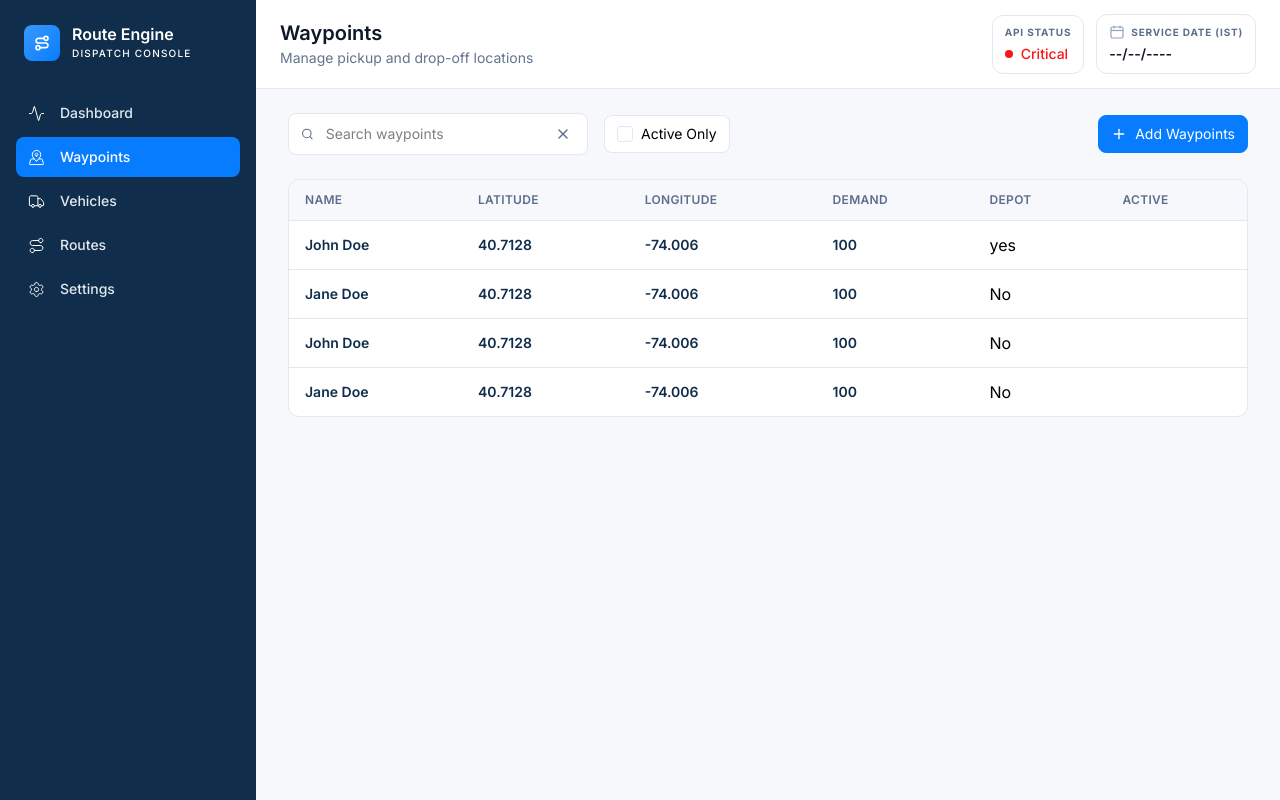
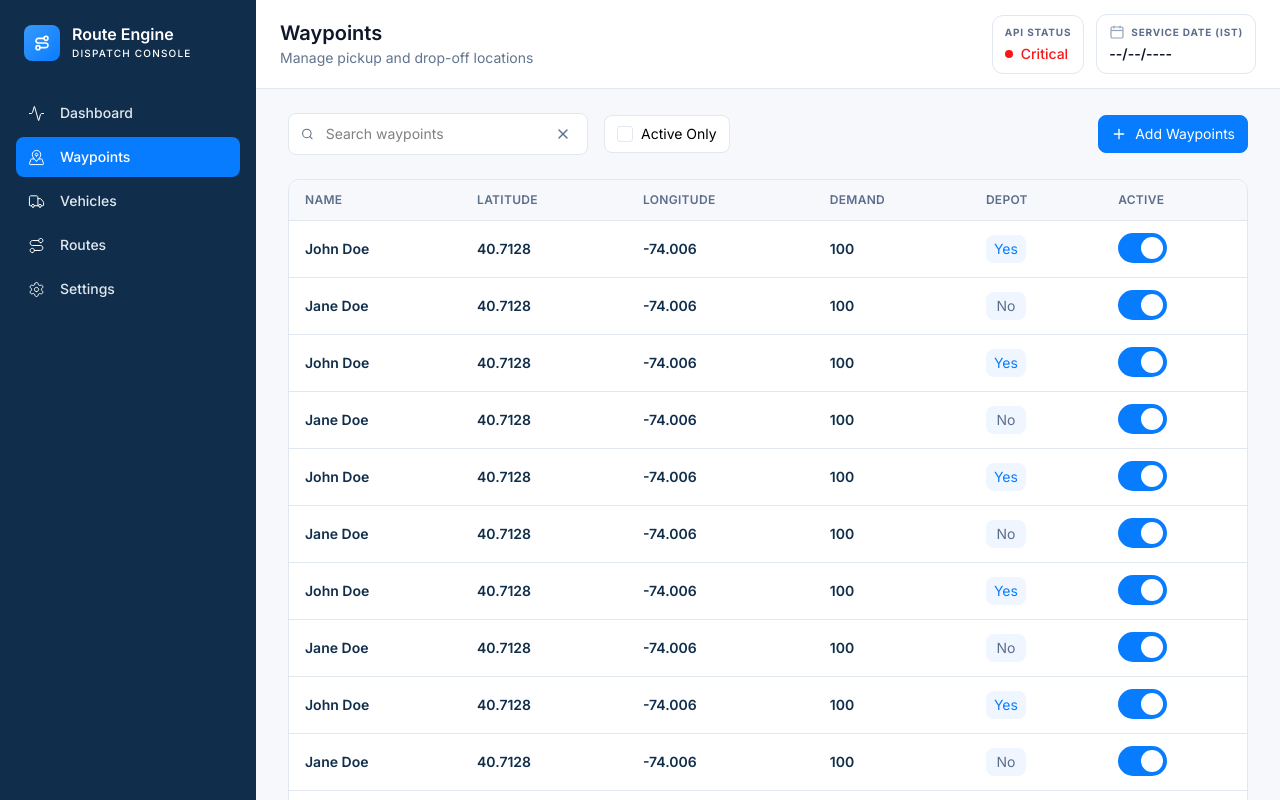
Before and after one commit to bugman-dev/route-admin, a React (Vite) app: page /dashboard in a window 1280 px wide. Both pictures are taken after a click on the button "Waypoints". Built offline with nearby package versions, Linux system fonts and the light colour scheme; no server answers.

Commit message:
Add chips and toggle

```diff
--- a/src/assets/colors/appColors.ts
+++ b/src/assets/colors/appColors.ts
@@ -16,6 +16,7 @@ const appColors = {
   secondaryRed: "#FFEFED",
   textGrey: "#5D6E8B",
   buttonHover: "#0151AB",
+  chipBackground: "#CBD5E1",
 };
 
 export default appColors;
--- /dev/null
+++ b/src/components/ToggleButton/index.tsx
@@ -0,0 +1,49 @@
+import appColors from "@ra/assets/colors/appColors";
+import { useState } from "react";
+
+const TRACK_WIDTH = 41;
+const THUMB_SIZE = 22;
+const THUMB_TRAVEL = TRACK_WIDTH - THUMB_SIZE;
+
+export default function ToggleButton({
+  isActive,
+  isDisabled = false,
+  onToggle,
+}: {
+  isActive: boolean;
+  onToggle: (isActive: boolean) => void;
+  isDisabled?: boolean;
+}) {
+  const [isActiveState, setIsActiveState] = useState(isActive);
+
+  const handleToggle = () => {
+    if (isDisabled) return;
+    const next = !isActiveState;
+    setIsActiveState(next);
+    onToggle(next);
+  };
+
+  return (
+    <button
+      type="button"
+      disabled={isDisabled}
+      className="w-fit min-w-[40px] rounded-full px-1 py-1 text-center text-sm"
+      style={{
+        backgroundColor: isActiveState ? appColors.primary : appColors.chipBackground,
+        color: appColors.textWhite,
+        transition: "background-color 200ms ease-in-out",
+      }}
+      onClick={handleToggle}
+    >
+      <div className="relative" style={{ width: TRACK_WIDTH, height: THUMB_SIZE }}>
+        <div
+          className="absolute top-0 left-0 aspect-square h-full shrink-0 rounded-full transition-transform duration-200 ease-in-out"
+          style={{
+            backgroundColor: appColors.textWhite,
+            transform: `translateX(${isActiveState ? THUMB_TRAVEL : 0}px)`,
+          }}
+        />
+      </div>
+    </button>
+  );
+}
--- /dev/null
+++ b/src/pages/Waypoints/mockdata.ts
@@ -0,0 +1,25 @@
+/** Row shape for the waypoints table (mock / list UI). */
+export interface WaypointTableRow {
+  id: string;
+  name: string;
+  latitude: number;
+  longitude: number;
+  demand: number;
+  depot: boolean;
+  active: boolean;
+}
+
+export const mockData: WaypointTableRow[] = [
+  { id: "1", name: "John Doe", latitude: 40.7128, longitude: -74.006, demand: 100, depot: true, active: true },
+  { id: "2", name: "Jane Doe", latitude: 40.7128, longitude: -74.006, demand: 100, depot: false, active: true },
+  { id: "3", name: "John Doe", latitude: 40.7128, longitude: -74.006, demand: 100, depot: true, active: true },
+  { id: "4", name: "Jane Doe", latitude: 40.7128, longitude: -74.006, demand: 100, depot: false, active: true },
+  { id: "5", name: "John Doe", latitude: 40.7128, longitude: -74.006, demand: 100, depot: true, active: true },
+  { id: "6", name: "Jane Doe", latitude: 40.7128, longitude: -74.006, demand: 100, depot: false, active: true },
+  { id: "7", name: "John Doe", latitude: 40.7128, longitude: -74.006, demand: 100, depot: true, active: true },
+  { id: "8", name: "Jane Doe", latitude: 40.7128, longitude: -74.006, demand: 100, depot: false, active: true },
+  { id: "9", name: "John Doe", latitude: 40.7128, longitude: -74.006, demand: 100, depot: true, active: true },
+  { id: "10", name: "Jane Doe", latitude: 40.7128, longitude: -74.006, demand: 100, depot: false, active: true },
+  { id: "11", name: "John Doe", latitude: 40.7128, longitude: -74.006, demand: 100, depot: true, active: true },
+  { id: "12", name: "Jane Doe", latitude: 40.7128, longitude: -74.006, demand: 100, depot: false, active: true },
+];
--- a/src/pages/Waypoints/waypoint.tsx
+++ b/src/pages/Waypoints/waypoint.tsx
@@ -5,8 +5,25 @@ import CheckBox from "@ra/components/CheckBox";
 import ButtonPrimary from "@ra/components/ButtonPrimary";
 import PlusIconBase from "@ra/assets/icons/PlusIconBase";
 import Table, { Column } from "@ra/components/Table";
+import { mockData, type WaypointTableRow } from "./mockdata";
+import appColors from "@ra/assets/colors/appColors";
+import ToggleButton from "@ra/components/ToggleButton";
 
 export default function Waypoint() {
+  const generateDepotChip = (isDepot: boolean) => {
+    return (
+      <div
+        className="rounded-lg px-2 py-1 text-sm w-fit min-w-[40px] text-center"
+        style={{
+          backgroundColor: appColors.primaryBackground,
+          color: isDepot ? appColors.primary : appColors.textGrey,
+        }}
+      >
+        {isDepot ? "Yes" : "No"}
+      </div>
+    );
+  };
+
   return (
     <div>
       <PageHeader
@@ -14,7 +31,7 @@ export default function Waypoint() {
         subtitle={appTexts.waypointsTexts.pageHeader.subtitle}
       />
       <div id="pageWrapper" className="px-8 py-6">
-        <section id="actions" className="flex items-center justify-between mb-6">
+        <section id="actions" className="mb-6 flex items-center justify-between">
           <div className="flex items-center gap-4">
             <SearchBox
               placeholder={appTexts.waypointsTexts.searchBox.placeholder}
@@ -38,65 +55,37 @@ export default function Waypoint() {
           />
         </section>
         <section id="table">
-          <Table
-            data={[
-              {
-                name: "John Doe",
-                latitude: 40.7128,
-                longitude: -74.006,
-                demand: 100,
-                depot: "yes",
-                active: true,
-              },
-              {
-                name: "Jane Doe",
-                latitude: 40.7128,
-                longitude: -74.006,
-                demand: 100,
-                depot: "No",
-                active: true,
-              },
-              {
-                name: "John Doe",
-                latitude: 40.7128,
-                longitude: -74.006,
-                demand: 100,
-                depot: "No",
-                active: true,
-              },
-              {
-                name: "Jane Doe",
-                latitude: 40.7128,
-                longitude: -74.006,
-                demand: 100,
-                depot: "No",
-                active: true,
-              },
-            ]}
-          >
-            <Column
+          <Table<WaypointTableRow> data={mockData}>
+            <Column<WaypointTableRow>
               header={appTexts.waypointsTexts.table.columns.name}
               content={(rowData) => rowData.name}
             />
-            <Column
+            <Column<WaypointTableRow>
               header={appTexts.waypointsTexts.table.columns.latitude}
               content={(rowData) => rowData.latitude}
             />
-            <Column
+            <Column<WaypointTableRow>
               header={appTexts.waypointsTexts.table.columns.longitude}
               content={(rowData) => rowData.longitude}
             />
-            <Column
+            <Column<WaypointTableRow>
               header={appTexts.waypointsTexts.table.columns.demand}
               content={(rowData) => rowData.demand}
             />
-            <Column
+            <Column<WaypointTableRow>
               header={appTexts.waypointsTexts.table.columns.depot}
-              content={(rowData) => <p>{rowData.depot}</p>}
+              content={(rowData) => generateDepotChip(rowData.depot)}
             />
-            <Column
+            <Column<WaypointTableRow>
               header={appTexts.waypointsTexts.table.columns.active}
-              content={(rowData) => rowData.active}
+              content={(rowData) => (
+                <ToggleButton
+                  isActive={rowData.active ?? false}
+                  onToggle={(isActive) => {
+                    console.log(rowData.id, isActive);
+                  }}
+                />
+              )}
             />
           </Table>
         </section>
```
